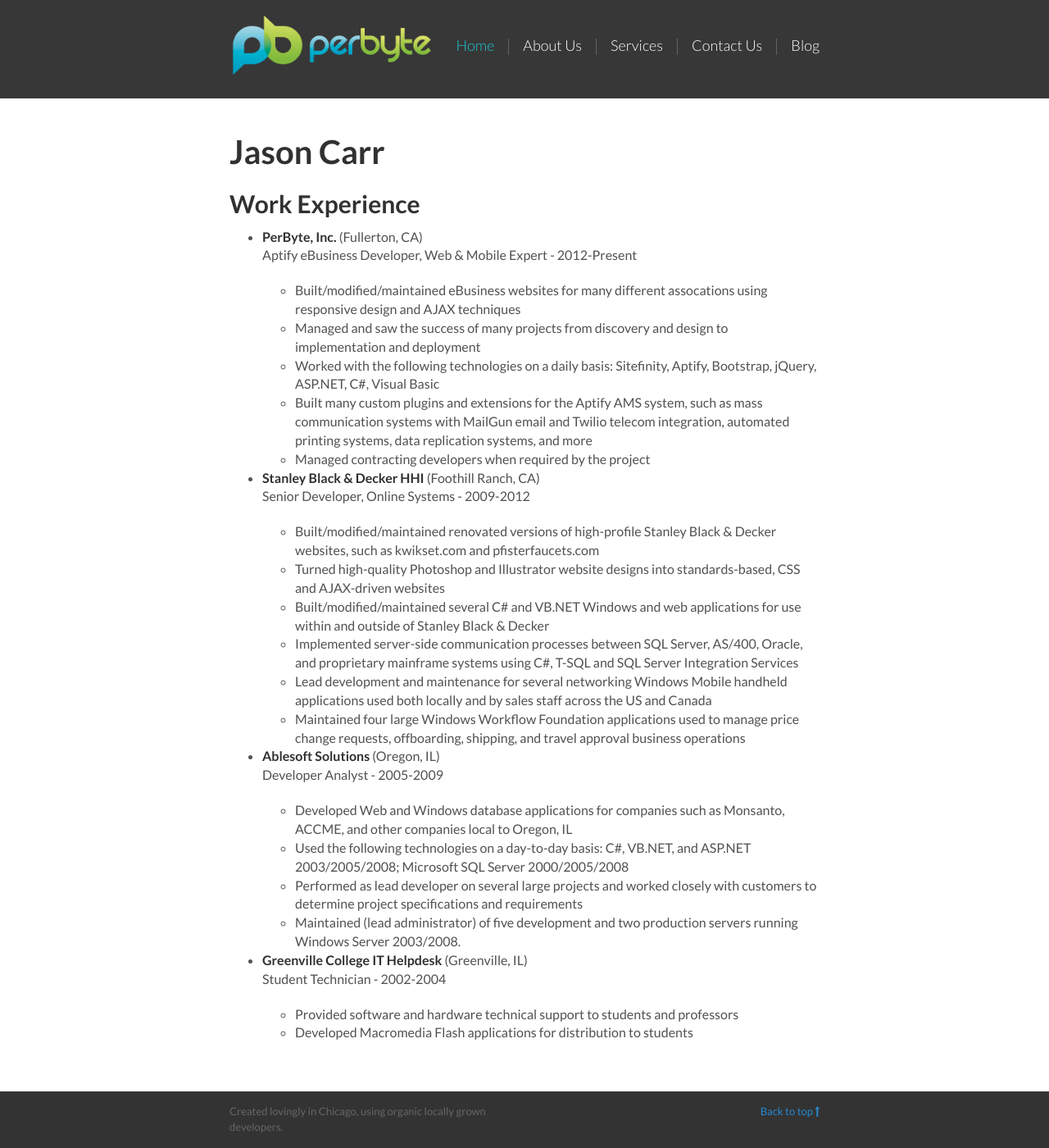
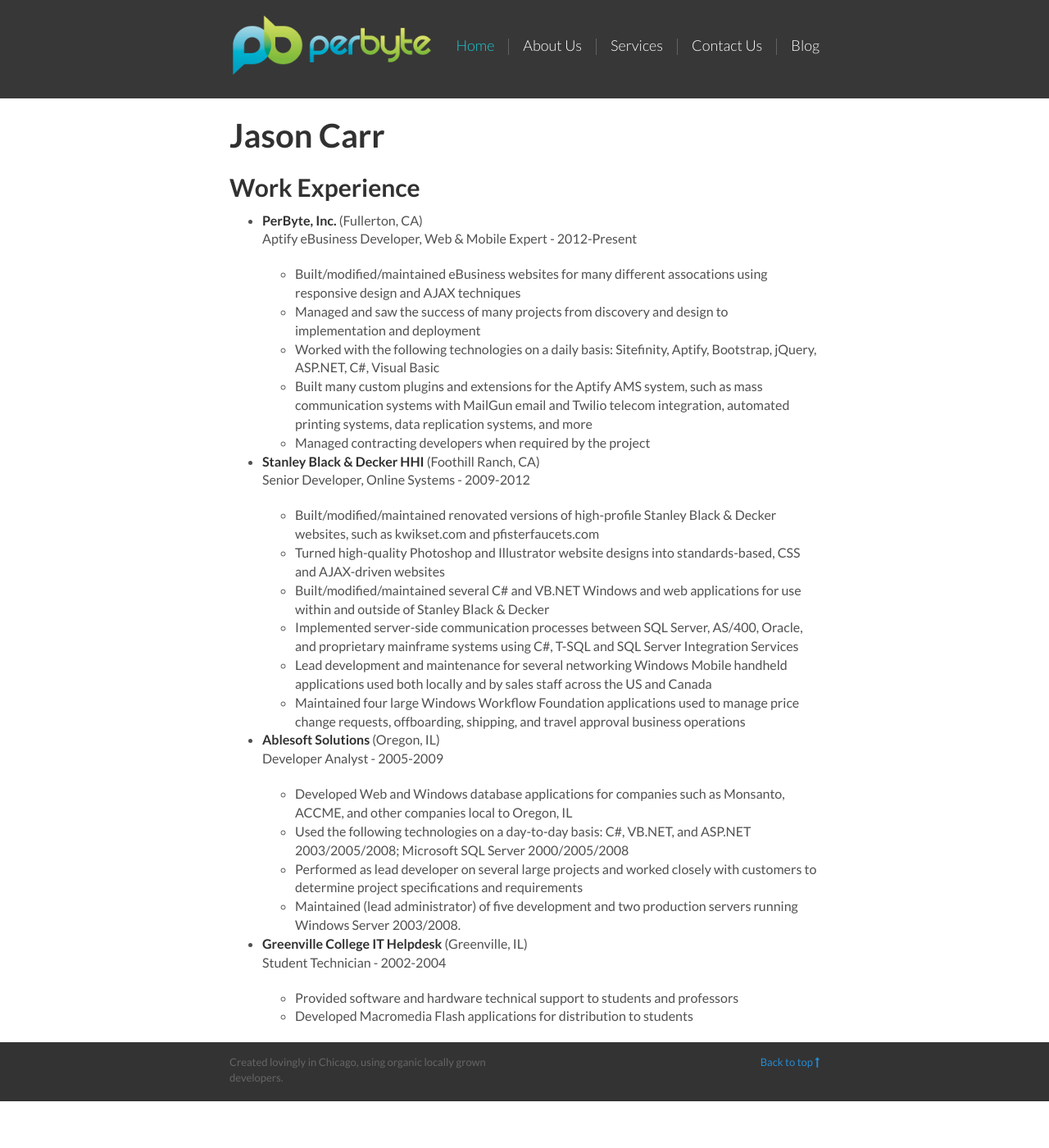
Before and after one commit to lcates/perbyte.github.io, a Jekyll site: the page built from jason-resume.md, in a window 1280 px wide and 1400 px high. Shown: the whole window at 82% size. Built offline with Jekyll 4.4.1, drawn with Linux system fonts in a browser that asks for light colours; nearby versions of some CDN libraries; Markdown is read by kramdown in place of the engine named in the settings.

Commit message:
New corp theme

```diff
--- a/_layouts/corp.html
+++ b/_layouts/corp.html
@@ -24,6 +24,7 @@
   <link rel="stylesheet" href="/public/css/syntax.css">
   <link rel="stylesheet" href="/public/css/hyde.css">
   <link rel="stylesheet" href="/public/css/main.css">
+  <link rel="stylesheet" href="/public/css/corp.css">
   <link href="//fonts.googleapis.com/css?family=Lato:300,400,700" rel="stylesheet" type="text/css">
   <!--[if lt IE 9]>
     <script src="https://oss.maxcdn.com/html5shiv/3.7.2/html5shiv.min.js"></script>
@@ -100,8 +101,10 @@
       </div>
     </nav>
   </header>
-  <div class="container" style="margin-top: 140px; margin-bottom: 40px;">
-    {{ content }}
+  <div class="corp-content">
+    <div class="container">
+      {{ content }}
+    </div>
   </div>
   <div id="footer" align="center">
     <div class="container">
--- /dev/null
+++ b/public/css/corp.css
@@ -0,0 +1,3 @@
+header nav.navbar-fixed-top {
+	position: static;
+}
```
